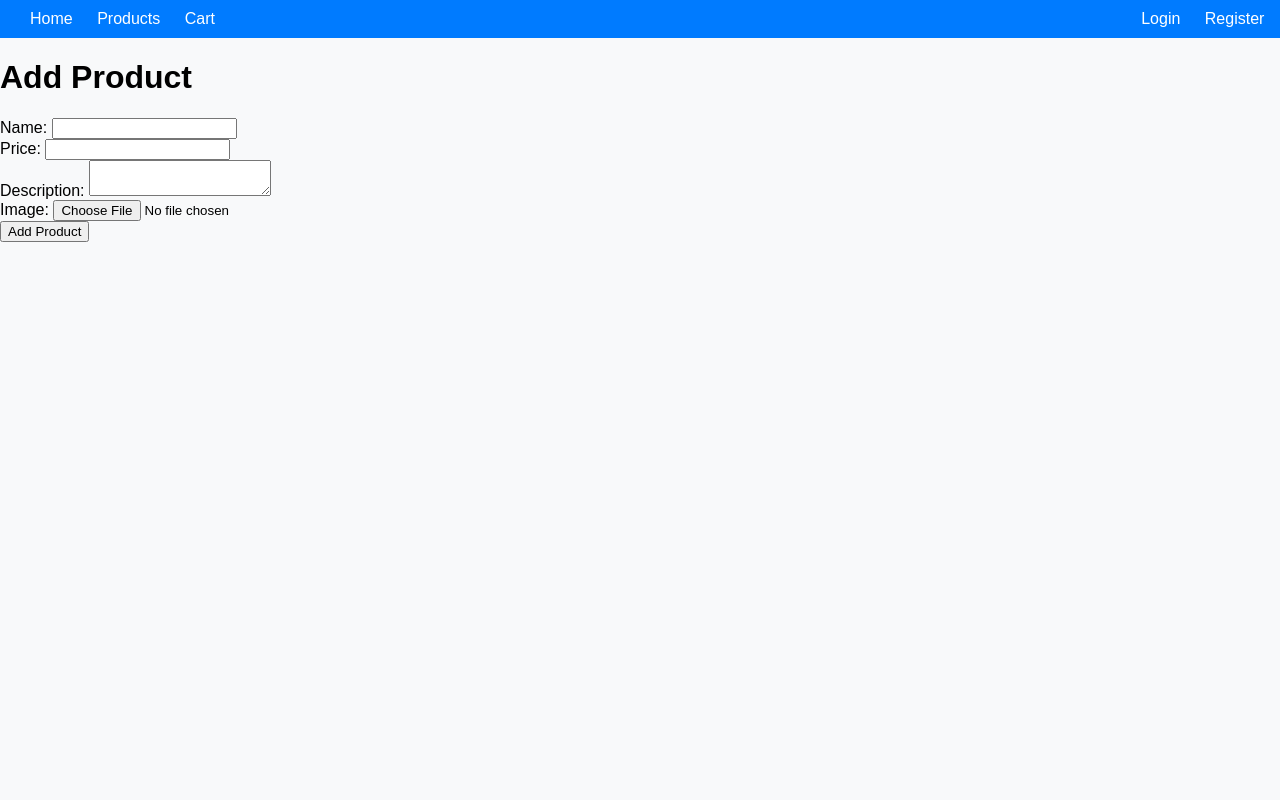
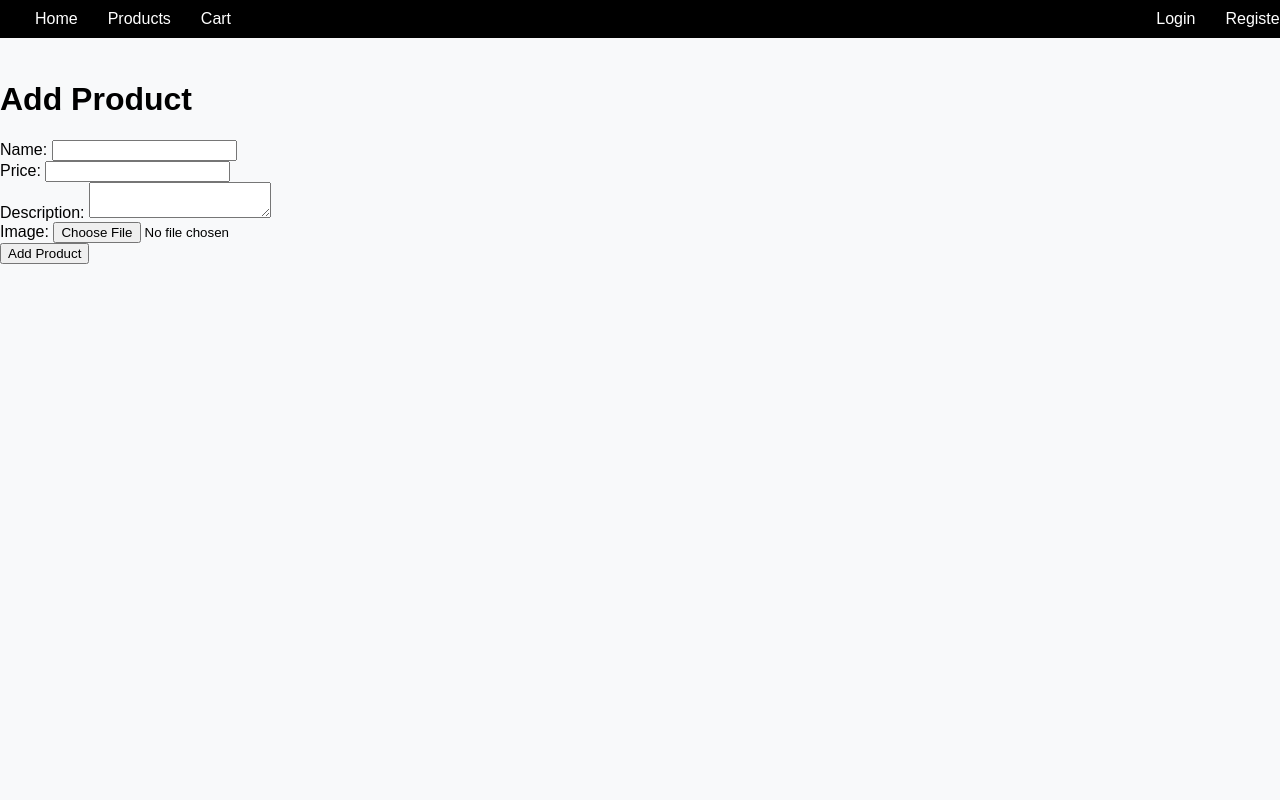
Before and after one commit to jinsunkang1980/Ecommerce_assignment, a PHP site: page /admin/add_product.php in a window 1280 px wide. Run offline with PHP 8.4, Linux system fonts and the light colour scheme.

Commit message:
Update header.php

```diff
--- a/ecommerce_jsk/includes/header.php
+++ b/ecommerce_jsk/includes/header.php
@@ -8,7 +8,9 @@
     <link rel="stylesheet" href="css/styles.css">
 </head>
 <body>
-    <nav>
+
+<!-- Navigation Bar -->
+<nav class="navbar">
     <div class="nav-left">
         <a href="index.php">Home</a>
         <a href="products.php">Products</a>
@@ -16,64 +18,83 @@
     </div>
 
     <div class="nav-right">
-            <?php if (isset($_COOKIE['user_name'])): ?>
-                <span class="username">
-                    Hello, <?php echo htmlspecialchars($_COOKIE['user_name']); ?>!
-                </span>
-                <a href="logout.php">Logout</a>
+        <?php if (isset($_COOKIE['user_id'])): ?>
+            <div class="user-info">
+                <span class="username">Hello, <?php echo htmlspecialchars($_COOKIE['user_name']); ?>!</span>
+                <a href="logout.php" class="logout-btn">Logout</a>
+            </div>
         <?php else: ?>
             <a href="login.php">Login</a>
             <a href="register.php">Register</a>
         <?php endif; ?>
     </div>
+</nav>
 
-
-    </nav>
 <style>
     body {
         margin: 0;
         font-family: Arial, sans-serif;
         background-color: #f8f9fa;
-            height: 100vh;
-            display: flex;
-            flex-direction: column;
+        padding-top: 60px;
     }
 
-        /* Navigation Bar */
+
     .navbar {
         display: flex;
         justify-content: space-between;
         align-items: center;
-            background-color: #007bff;
+        background-color: rgb(0, 0, 0);
         color: white;
         padding: 10px 20px;
         position: fixed;
         top: 0;
         left: 0;
-            width: 98%;
+        width: 100%;
         z-index: 1000;
     }
 
     .navbar a {
         color: white;
         text-decoration: none;
-            margin: 0 10px;
+        margin: 0 15px;
+        font-size: 16px;
     }
 
     .navbar a:hover {
         text-decoration: underline;
     }
+
+    .nav-left, .nav-right {
+        display: flex;
+        align-items: center;
+    }
+
+
+    .user-info {
+        display: flex;
+        align-items: center;
+        gap: 5px;
+        margin-right: 40px;
+    }
+
+    .username {
+        font-weight: bold;
+    }
+
+    .logout-btn {
+        color: red;
+        font-weight: bold;
+        padding: 5px 10px;
+        border-radius: 5px;
+        background-color: transparent;
+        border: 1px solid red;
+        text-decoration: none;
+        transition: background 0.3s, color 0.3s;
+    }
+
+    .logout-btn:hover {
+        background-color: red;
+        color: white;
+        text-decoration: none;
+    }
 </style>
-
- <!-- Navigation Bar -->
- <div class="navbar">
-        <div class="left">
-            <a href="index.php">Home</a>
-            <a href="products.php">Products</a>
-            <a href="cart.php">Cart</a>
-        </div>
-        <div class="right">
-            <a href="login.php">Login</a>
-            <a href="register.php">Register</a>
-        </div>
-    </div>
```
Lines whose indentation alone changed are shown as unchanged.
